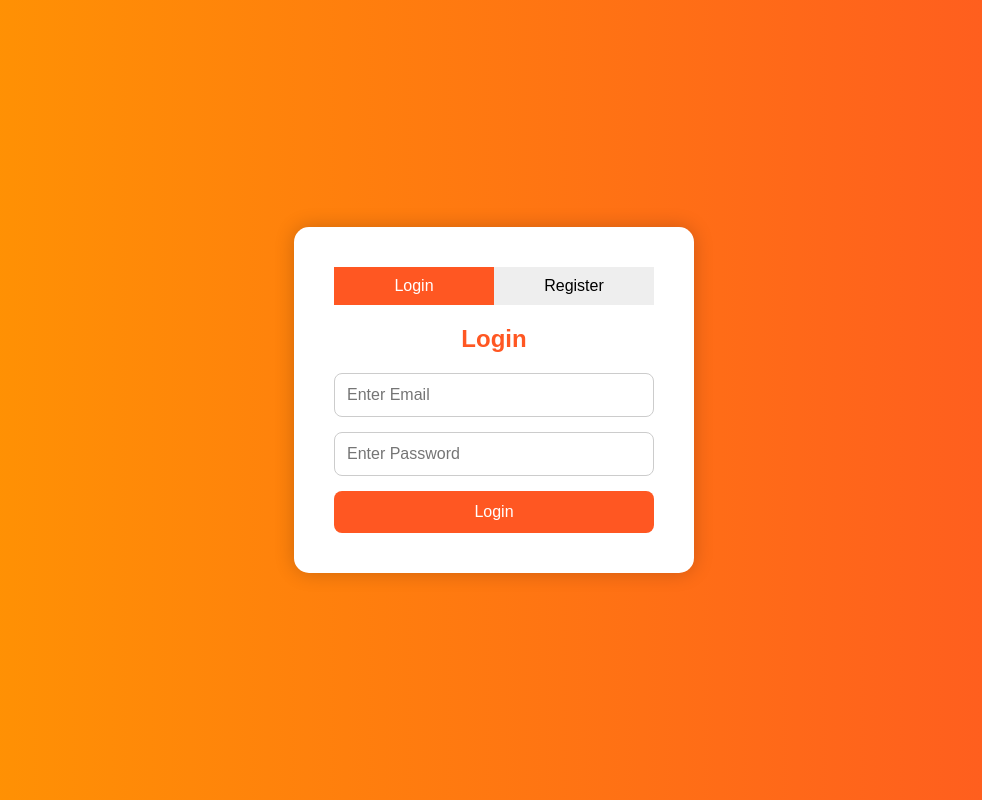
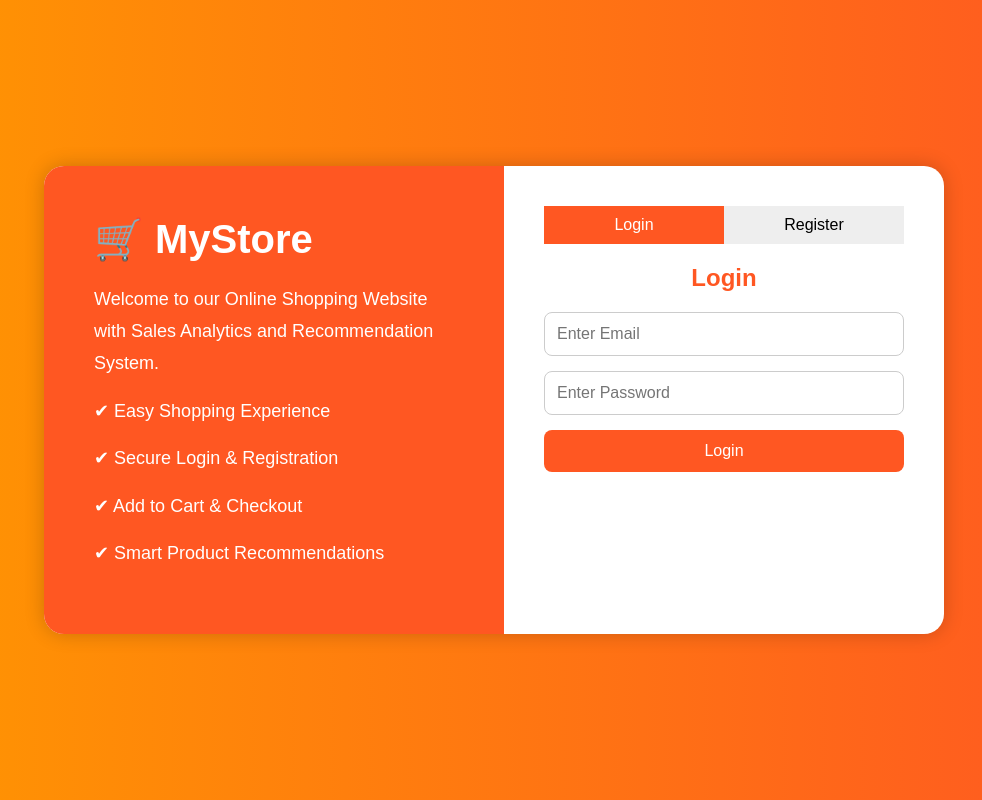
Before and after one commit to Codedbyk/Ecommerce, a PHP site: page /auth.php in a window 1280 px wide. Shown: the whole page, without its empty margins (146-1128 px from the left). Run offline with PHP 8.4, Linux system fonts and the light colour scheme.

Commit message:
Updated auth.php

```diff
--- a/auth.php
+++ b/auth.php
@@ -51,7 +51,7 @@ if(isset($_POST['register'])){
     $email = trim($_POST['email']);
     $password = $_POST['password'];
 
-    // Check email
+    // Check Email
     $check = $conn->prepare("SELECT id FROM users WHERE email=?");
     $check->bind_param("s", $email);
     $check->execute();
@@ -73,6 +73,7 @@ if(isset($_POST['register'])){
             $success = "Registration Successful! Please Login.";
 
         } else {
+
             $error = "Registration Failed!";
         }
     }
@@ -104,11 +105,42 @@ body{
 }
 
 .container{
-    width:400px;
+    width:900px;
+    display:flex;
     background:white;
+    border-radius:20px;
+    overflow:hidden;
+    box-shadow:0 0 20px rgba(0,0,0,0.2);
+}
+
+/* LEFT SIDE */
+
+.left-side{
+    flex:1;
+    background:#ff5722;
+    color:white;
+    padding:50px;
+    display:flex;
+    flex-direction:column;
+    justify-content:center;
+}
+
+.left-side h1{
+    font-size:40px;
+    margin-bottom:20px;
+}
+
+.left-side p{
+    line-height:1.8;
+    margin-bottom:15px;
+    font-size:18px;
+}
+
+/* RIGHT SIDE */
+
+.right-side{
+    flex:1;
     padding:40px;
-    border-radius:15px;
-    box-shadow:0 0 20px rgba(0,0,0,0.2);
 }
 
 h2{
@@ -185,12 +217,45 @@ input{
 
 <div class="container">
 
+    <!-- LEFT SIDE -->
+
+    <div class="left-side">
+
+        <h1>🛒 MyStore</h1>
+
+        <p>
+            Welcome to our Online Shopping Website
+            with Sales Analytics and Recommendation System.
+        </p>
+
+        <p>✔ Easy Shopping Experience</p>
+
+        <p>✔ Secure Login & Registration</p>
+
+        <p>✔ Add to Cart & Checkout</p>
+
+        <p>✔ Smart Product Recommendations</p>
+
+    </div>
+
+    <!-- RIGHT SIDE -->
+
+    <div class="right-side">
+
         <div class="toggle-btns">
-        <button class="active" id="loginBtn" onclick="showLogin()">Login</button>
-        <button id="registerBtn" onclick="showRegister()">Register</button>
+
+            <button class="active" id="loginBtn" onclick="showLogin()">
+                Login
+            </button>
+
+            <button id="registerBtn" onclick="showRegister()">
+                Register
+            </button>
+
         </div>
 
         <?php
+
         if(isset($error)){
             echo "<p class='message'>$error</p>";
         }
@@ -198,6 +263,7 @@ input{
         if(isset($success)){
             echo "<p class='message success'>$success</p>";
         }
+
         ?>
 
         <!-- LOGIN FORM -->
@@ -236,6 +302,8 @@ input{
 
     </div>
 
+</div>
+
 <script>
 
 function showRegister(){
```
Lines whose indentation alone changed are shown as unchanged.
